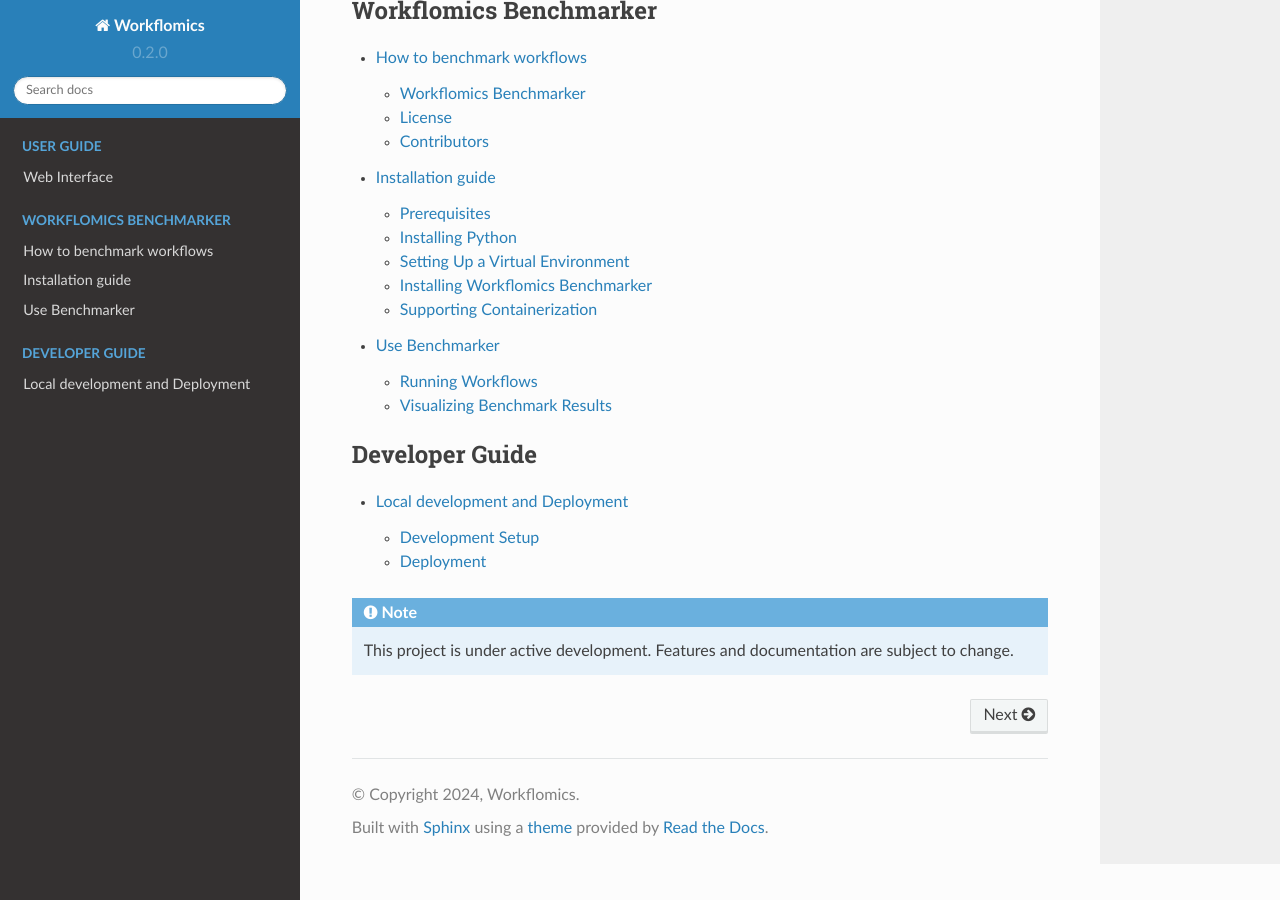
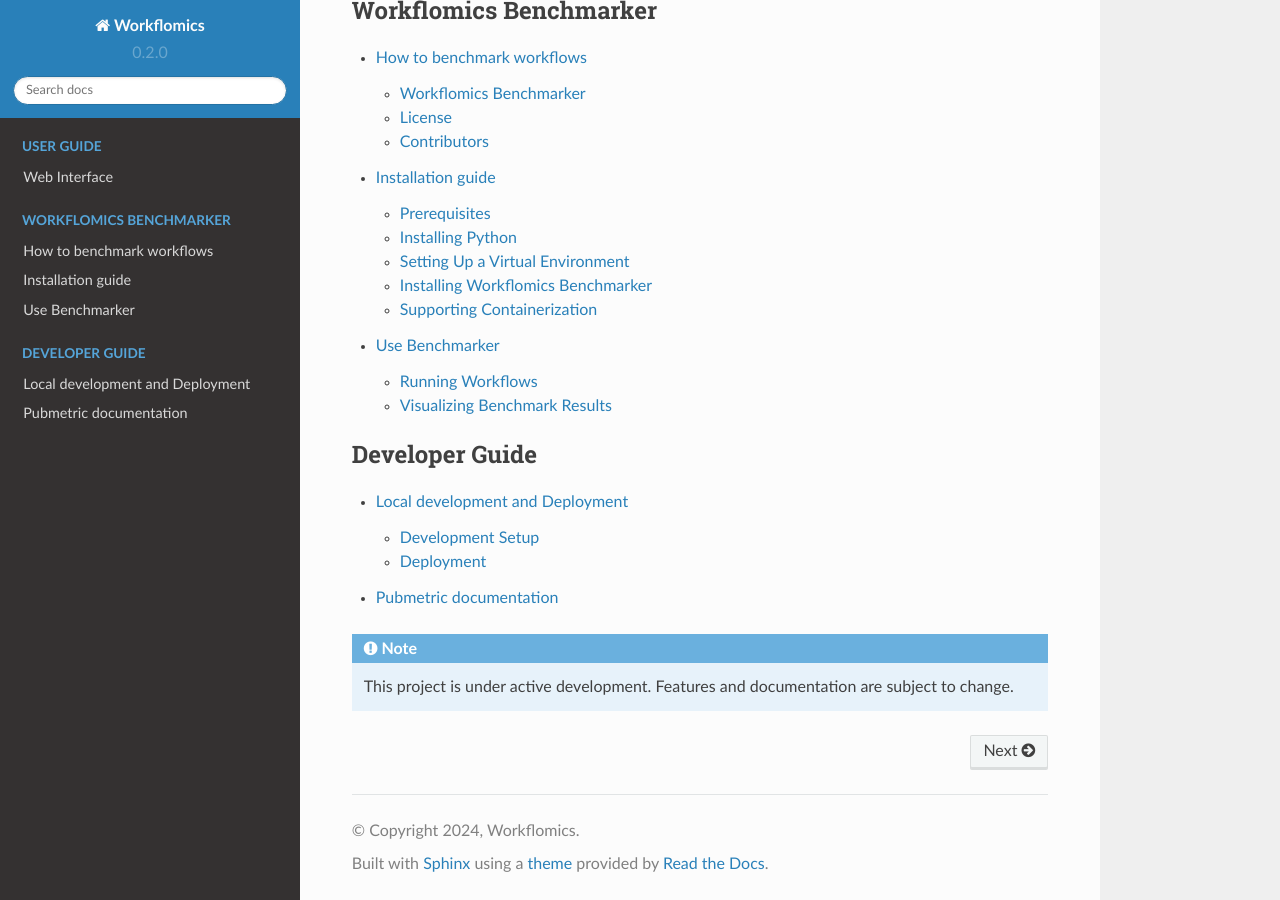
Before and after one commit to Workflomics/workflomics-readthedocs, a Sphinx documentation site: the page built from docs/source/index.rst, in a window 1280 px wide and 900 px high, scrolled down 790 px. Built offline with Sphinx 7.4.7 and the Read the Docs theme 2.0.0, drawn with Linux system fonts in a browser that asks for light colours.

Commit message:
Add pubmetric page

```diff
--- /dev/null
+++ b/docs/source/basics/pubmetric.rst
@@ -0,0 +1,2 @@
+Pubmetric documentation
+#######################
--- a/docs/source/index.rst
+++ b/docs/source/index.rst
@@ -32,6 +32,7 @@ Contents
    :caption: Developer Guide
 
    basics/installation
+   basics/pubmetric
 
 .. note::
 
```
